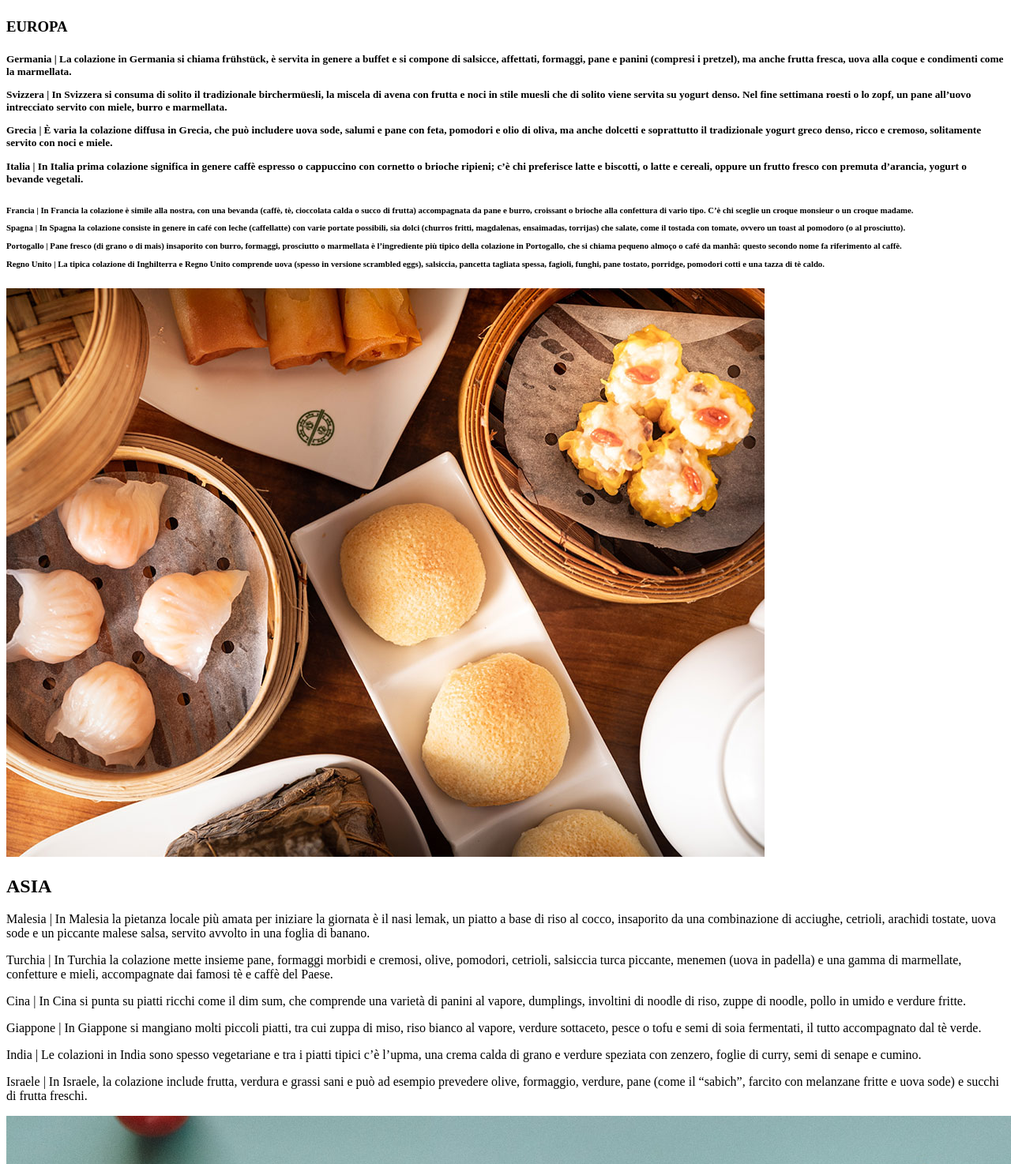
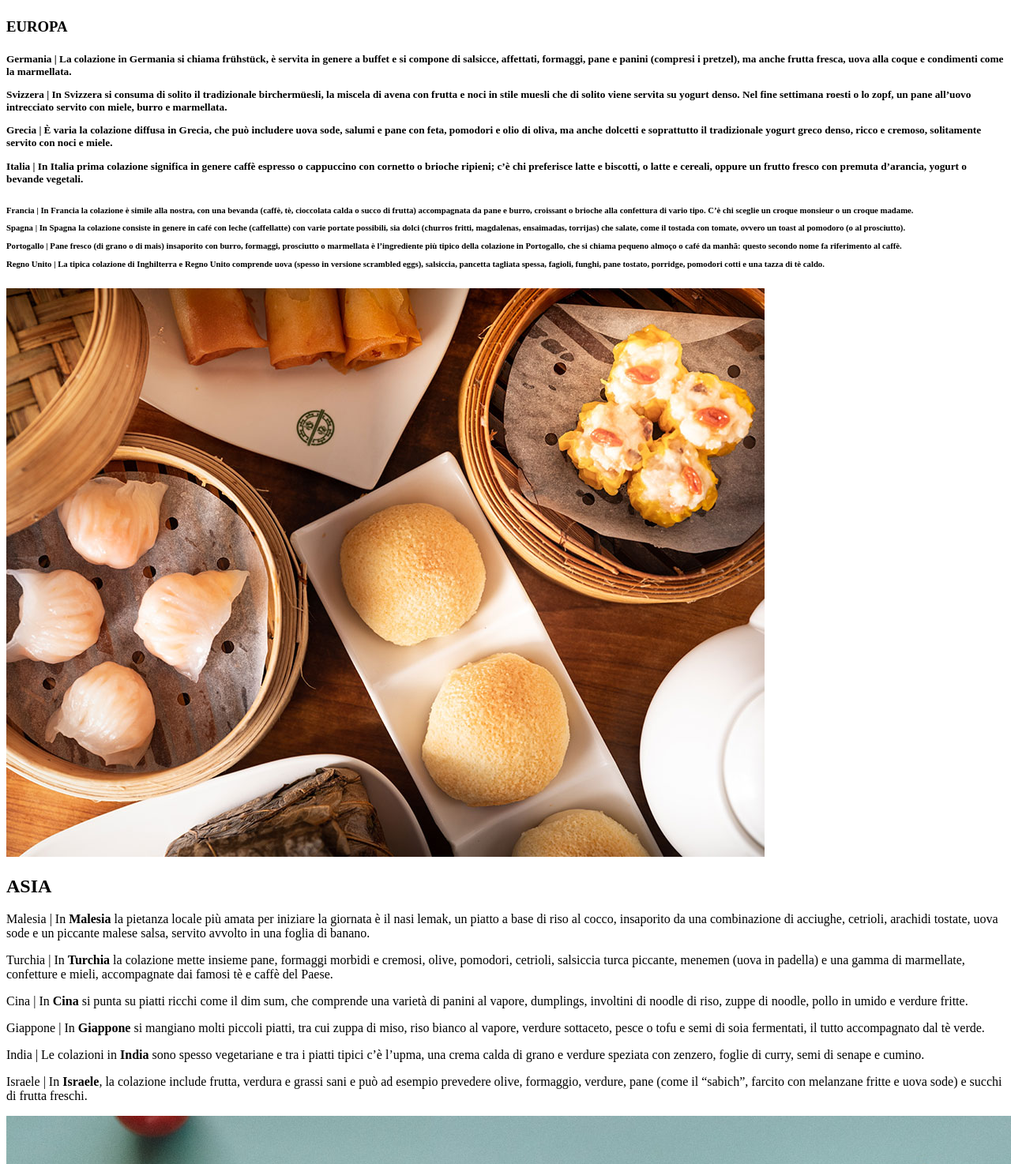
Before and after one commit to Youcal/Emanuele-Alaimo-Website, a plain HTML site: page index.html in a window 1280 px wide. Shown: the part 7259-8733 px from the top of the page at 79% size. Drawn offline with Linux system fonts and the light colour scheme; files whose address does not match are found by name.

Commit message:
Emanuele Alaimo Website

```diff
--- a/index.html
+++ b/index.html
@@ -5,6 +5,10 @@
     <meta http-equiv="X-UA-Compatible" content="IE=edge">
     <meta name="viewport" content="width=device-width, initial-scale=1.0">
     <title>Document</title>
+<link rel="stylesheet" href="css/style.css"
+    <link rel="preconnect" href="https://fonts.googleapis.com">
+<link rel="preconnect" href="https://fonts.gstatic.com" crossorigin>
+<link href="https://fonts.googleapis.com/css2?family=Oswald&display=swap" rel="stylesheet">
 </head>
 <body>
     <header>
@@ -25,16 +29,16 @@
             <div>
                 <h3>EUROPA</h3>
                <h5><p>Germania |
-                    La colazione in Germania si chiama frühstück, è servita in genere a buffet e si compone di salsicce, affettati, formaggi, pane e panini (compresi i pretzel), ma anche frutta fresca, uova alla coque e condimenti come la marmellata.</p>
+                    La colazione in <b>Germania</b> si chiama frühstück, è servita in genere a buffet e si compone di salsicce, affettati, formaggi, pane e panini (compresi i pretzel), ma anche frutta fresca, uova alla coque e condimenti come la marmellata.</p>
 
                 <p>Svizzera |
-                    In Svizzera si consuma di solito il tradizionale birchermüesli, la miscela di avena con frutta e noci in stile muesli che di solito viene servita su yogurt denso. Nel fine settimana roesti o lo zopf, un pane all’uovo intrecciato servito con miele, burro e marmellata.</p>
+                    In <b>Svizzera</b> si consuma di solito il tradizionale birchermüesli, la miscela di avena con frutta e noci in stile muesli che di solito viene servita su yogurt denso. Nel fine settimana roesti o lo zopf, un pane all’uovo intrecciato servito con miele, burro e marmellata.</p>
 
                 <p>Grecia |
-                È varia la colazione diffusa in Grecia, che può includere uova sode, salumi e pane con feta, pomodori e olio di oliva, ma anche dolcetti e soprattutto il tradizionale yogurt greco denso, ricco e cremoso, solitamente servito con noci e miele.</p>
+                È varia la colazione diffusa in <b>Grecia</b>, che può includere uova sode, salumi e pane con feta, pomodori e olio di oliva, ma anche dolcetti e soprattutto il tradizionale yogurt greco denso, ricco e cremoso, solitamente servito con noci e miele.</p>
 
                 <p>Italia |
-                In Italia prima colazione significa in genere caffè espresso o cappuccino con cornetto o brioche ripieni; c’è chi preferisce latte e biscotti, o latte e cereali, oppure un frutto fresco con premuta d’arancia, yogurt o bevande vegetali.</p></h5>
+                In <b>Italia</b> prima colazione significa in genere caffè espresso o cappuccino con cornetto o brioche ripieni; c’è chi preferisce latte e biscotti, o latte e cereali, oppure un frutto fresco con premuta d’arancia, yogurt o bevande vegetali.</p></h5>
              </div>
         </section>
 
@@ -42,16 +46,16 @@
         <section class="Three">
             <div>
                 <h6><p>Francia |
-                In Francia la colazione è simile alla nostra, con una bevanda (caffè, tè, cioccolata calda o succo di frutta) accompagnata da pane e burro, croissant o brioche alla confettura di vario tipo.  C’è chi sceglie un croque monsieur o un croque madame.</p>
+                In <b>Francia</b> la colazione è simile alla nostra, con una bevanda (caffè, tè, cioccolata calda o succo di frutta) accompagnata da pane e burro, croissant o brioche alla confettura di vario tipo.  C’è chi sceglie un croque monsieur o un croque madame.</p>
 
                 <p>Spagna |
-                In Spagna la colazione consiste in genere in café con leche (caffellatte) con varie portate possibili, sia dolci (churros fritti, magdalenas, ensaimadas, torrijas) che salate, come il tostada con tomate, ovvero un toast al pomodoro (o al prosciutto).</p>
+                In <b>Spagna</b> la colazione consiste in genere in café con leche (caffellatte) con varie portate possibili, sia dolci (churros fritti, magdalenas, ensaimadas, torrijas) che salate, come il tostada con tomate, ovvero un toast al pomodoro (o al prosciutto).</p>
 
                 <p>Portogallo |
-                Pane fresco (di grano o di mais) insaporito con burro, formaggi, prosciutto o marmellata è l’ingrediente più tipico della colazione in Portogallo, che si chiama pequeno almoço o café da manhã: questo secondo nome fa riferimento al caffè.</p>
+                Pane fresco (di grano o di mais) insaporito con burro, formaggi, prosciutto o marmellata è l’ingrediente più tipico della colazione in <b>Portogallo</b>, che si chiama pequeno almoço o café da manhã: questo secondo nome fa riferimento al caffè.</p>
 
                 <p>Regno Unito |
-                La tipica colazione di Inghilterra e Regno Unito  comprende uova (spesso in versione scrambled eggs), salsiccia, pancetta tagliata spessa, fagioli, funghi, pane tostato, porridge, pomodori cotti e una tazza di tè caldo.</p></h6>
+                La tipica colazione di Inghilterra e <b>Regno Unito</b>  comprende uova (spesso in versione scrambled eggs), salsiccia, pancetta tagliata spessa, fagioli, funghi, pane tostato, porridge, pomodori cotti e una tazza di tè caldo.</p></h6>
             </div>
         </section>
 
@@ -60,22 +64,22 @@
             <div>
                 <h2>ASIA</h2>
                 <p>Malesia |
-                In Malesia la pietanza locale più amata per iniziare la giornata è il nasi lemak, un piatto a base di riso al cocco, insaporito da una combinazione di acciughe, cetrioli, arachidi tostate, uova sode e un piccante malese salsa, servito avvolto in una foglia di banano.</p>
+                In <b>Malesia</b> la pietanza locale più amata per iniziare la giornata è il nasi lemak, un piatto a base di riso al cocco, insaporito da una combinazione di acciughe, cetrioli, arachidi tostate, uova sode e un piccante malese salsa, servito avvolto in una foglia di banano.</p>
 
                 <p>Turchia |
-                In Turchia la colazione mette insieme pane, formaggi morbidi e cremosi, olive, pomodori, cetrioli, salsiccia turca piccante, menemen (uova in padella) e una gamma di marmellate, confetture e mieli, accompagnate dai famosi tè e caffè del Paese.</p>
+                In <b>Turchia</b> la colazione mette insieme pane, formaggi morbidi e cremosi, olive, pomodori, cetrioli, salsiccia turca piccante, menemen (uova in padella) e una gamma di marmellate, confetture e mieli, accompagnate dai famosi tè e caffè del Paese.</p>
 
                 <p>Cina |
-                In Cina si punta su piatti ricchi come il dim sum, che comprende una varietà di panini al vapore, dumplings, involtini di noodle di riso, zuppe di noodle, pollo in umido e verdure fritte.</p>
+                In <b>Cina</b> si punta su piatti ricchi come il dim sum, che comprende una varietà di panini al vapore, dumplings, involtini di noodle di riso, zuppe di noodle, pollo in umido e verdure fritte.</p>
 
                 <p>Giappone |
-                In Giappone si mangiano molti piccoli piatti, tra cui zuppa di miso, riso bianco al vapore, verdure sottaceto, pesce o tofu e semi di soia fermentati, il tutto accompagnato dal tè verde.</p>
+                In <b>Giappone</b> si mangiano molti piccoli piatti, tra cui zuppa di miso, riso bianco al vapore, verdure sottaceto, pesce o tofu e semi di soia fermentati, il tutto accompagnato dal tè verde.</p>
 
                 <p>India |
-                Le colazioni in India sono spesso vegetariane e tra i piatti tipici c’è l’upma, una crema calda di grano e verdure speziata con zenzero, foglie di curry, semi di senape e cumino.</p>
+                Le colazioni in <b>India</b> sono spesso vegetariane e tra i piatti tipici c’è l’upma, una crema calda di grano e verdure speziata con zenzero, foglie di curry, semi di senape e cumino.</p>
 
                 <p>Israele |
-                In Israele, la colazione include frutta, verdura e grassi sani e può ad esempio prevedere olive, formaggio, verdure, pane (come il “sabich”, farcito con melanzane fritte e uova sode) e succhi di frutta freschi. </p>
+                In <b>Israele</b>, la colazione include frutta, verdura e grassi sani e può ad esempio prevedere olive, formaggio, verdure, pane (come il “sabich”, farcito con melanzane fritte e uova sode) e succhi di frutta freschi. </p>
             </div>
         </section>
 
@@ -85,16 +89,16 @@
             <div>
                 <h2>AFRICA</h2>
                 <p>Egitto |
-                In Egitto la tradizionale colazione prevede la presenza del ful medames, un piatto a base di fave stufate condite con cumino, prezzemolo, cipolla, limone e peperoncino, servito caldo o freddo.</p>
+                In <b>Egitto</b> la tradizionale colazione prevede la presenza del ful medames, un piatto a base di fave stufate condite con cumino, prezzemolo, cipolla, limone e peperoncino, servito caldo o freddo.</p>
 
                 <p>Kenya |
-                In Kenya, nella colazione tradizionale non può mancare il porridge, accompagnato con arachidi, pesce e patate dolci bollite o manioca oppure le mandazi, una sorta di ciambelle fritte.</p>
+                In <b>Kenya</b>, nella colazione tradizionale non può mancare il porridge, accompagnato con arachidi, pesce e patate dolci bollite o manioca oppure le mandazi, una sorta di ciambelle fritte.</p>
 
                 <p>Etiopia |
-                Una variante di porridge si trova anche nella colazione dell’Etiopia: è il Genfo, a base di farina di orzo, frumento e mais, aromatizzato con una complessa miscela di spezie detta berbere.</p>
+                Una variante di porridge si trova anche nella colazione dell’<b>Etiopia</b>: è il Genfo, a base di farina di orzo, frumento e mais, aromatizzato con una complessa miscela di spezie detta berbere.</p>
 
                 <p>Marocco |
-                In Marocco si fa colazione con tè alla menta e pani di semola, come i baghrir (noti anche come “pancake dai mille buchi” per la presenza dei fori della lievitazione) conditi con burro e miele. La Shakshuka è una ricetta a base di uova cotte in un sugo di pomodoro speziato e accompagnato da verdure quali peperoni, patate o melanzane.</p>
+                In <b>Marocco</b> si fa colazione con tè alla menta e pani di semola, come i baghrir (noti anche come “pancake dai mille buchi” per la presenza dei fori della lievitazione) conditi con burro e miele. La Shakshuka è una ricetta a base di uova cotte in un sugo di pomodoro speziato e accompagnato da verdure quali peperoni, patate o melanzane.</p>
             </div>
         </section>
 
@@ -107,16 +111,16 @@
                 Qui la colazione prevede cibi sia dolci che salati, mettendo insieme uova, bacon, pancakes (generalmente accompagnate da sciroppo d'acero, confettura o burro d'arachidi), cereali, donuts e muffin, il tutto accompagnato da caffè americano, centrifugati o succhi di frutta.</p>
 
                 <p>Costa Rica |
-                Il piatto più famoso della colazione in Costa Rica si chiama gallo pinto, riso e fagioli saltati in padella aromatizzati con peperoncino, coriandolo, cipolla e qualche goccia della salsa tipica del paese, la Salsa Lizano, che si serve accanto a uova, avocado, platani o formaggio.</p>
+                Il piatto più famoso della colazione in <b>Costa Rica</b> si chiama gallo pinto, riso e fagioli saltati in padella aromatizzati con peperoncino, coriandolo, cipolla e qualche goccia della salsa tipica del paese, la Salsa Lizano, che si serve accanto a uova, avocado, platani o formaggio.</p>
 
                 <p>Brasile |
-                In Brasile a colazione si mangiano pao de queijo, panini al formaggio, o bolo de fuba, una torta agrodolce dalla consistenza umida e cremosa che deriva dall’aggiunta di parmigiano grattugiato e cocco grattugiato.</p>
+                In <b>Brasile</b> a colazione si mangiano pao de queijo, panini al formaggio, o bolo de fuba, una torta agrodolce dalla consistenza umida e cremosa che deriva dall’aggiunta di parmigiano grattugiato e cocco grattugiato.</p>
 
                 <p>Peru |
-                La tipica colazione peruviana comprende un tamal di mais o quinoa con papaia e formaggio bianco noto come queso fresco, mentre nei weekend ci si può concedere una bistecca saltata in padella con pomodori e cipolle servita con pane. </p>
+                La tipica colazione <b>peruviana</b> comprende un tamal di mais o quinoa con papaia e formaggio bianco noto come queso fresco, mentre nei weekend ci si può concedere una bistecca saltata in padella con pomodori e cipolle servita con pane. </p>
 
                 <p>Colombia |
-                In Colombia la giornata inizia con le caldos, zuppe tradizionali, o le arepas, pane a base di farina di mais farcito con formaggio o carne tritata.</p>
+                In <b>Colombia</b> la giornata inizia con le caldos, zuppe tradizionali, o le arepas, pane a base di farina di mais farcito con formaggio o carne tritata.</p>
             </div>
         </section>
 
```
